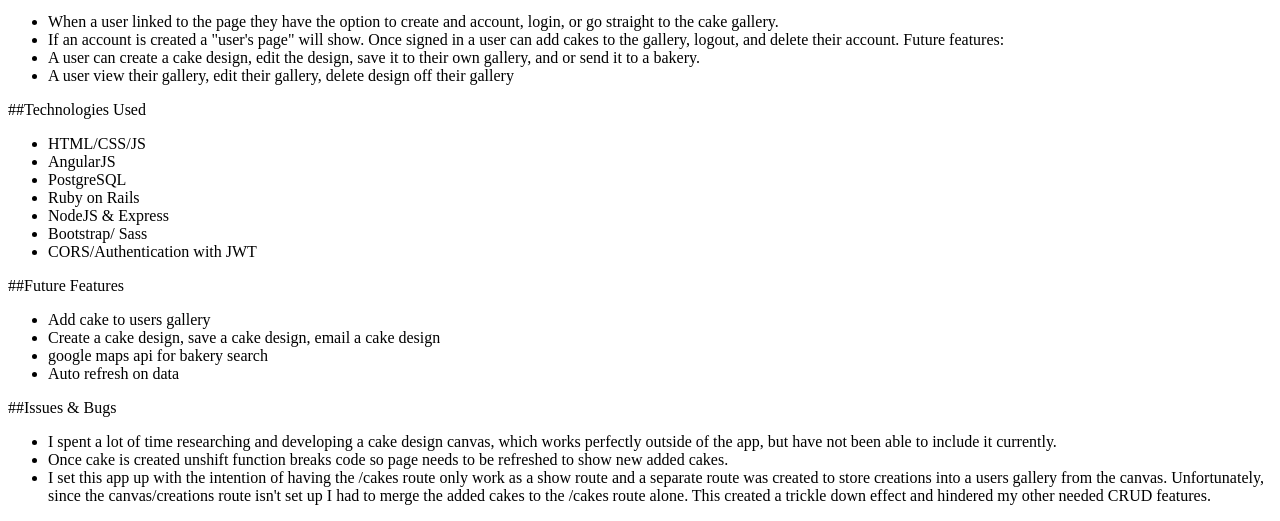
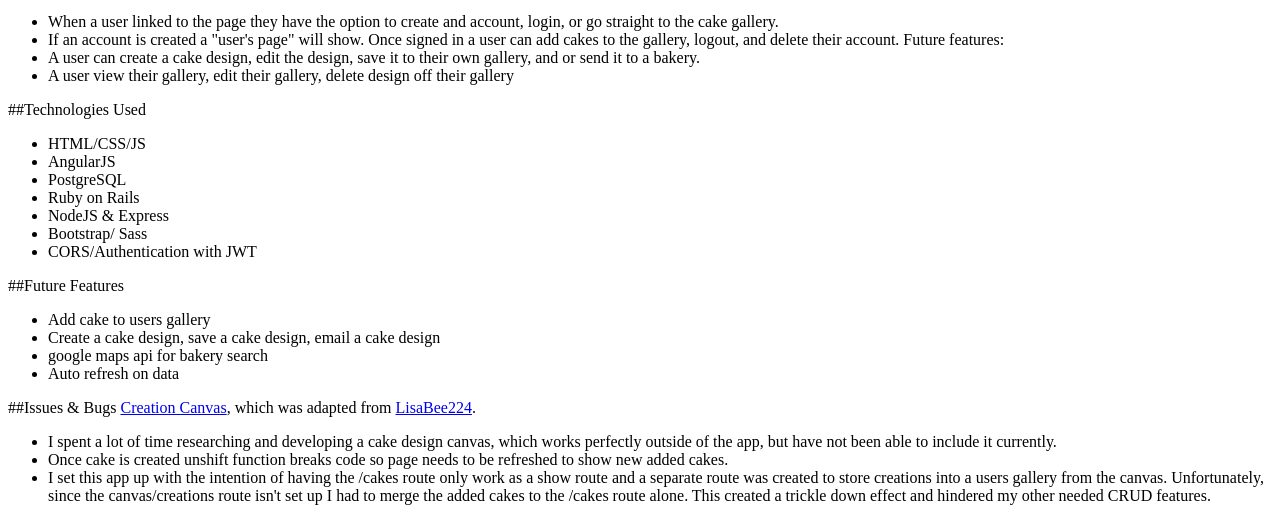
Before and after one commit to jeska706/caking-frontend, a website: page README.html in a window 1280 px wide. Shown: the part 739-1260 px from the top of the page. Drawn offline with Linux system fonts and the light colour scheme.

Commit message:
added info to read me

```diff
--- a/README.html
+++ b/README.html
@@ -39,7 +39,8 @@
 <li>google maps api for bakery search</li>
 <li>Auto refresh on data</li>
 </ul>
-<p>##Issues &amp; Bugs</p>
+<p>##Issues &amp; Bugs
+<a href="https://github.com/jeska706/canvasSVG">Creation Canvas</a>, which was adapted from <a href="https://github.com/LisaBee224/coloring_book">LisaBee224</a>.</p>
 <ul>
 <li>I spent a lot of time researching and developing a cake design canvas, which works perfectly outside of the app, but have not been able to include it currently.</li>
 <li>Once cake is created unshift function breaks code so page needs to be refreshed to show new added cakes.</li>
```
Also changed, not shown: README.md.
